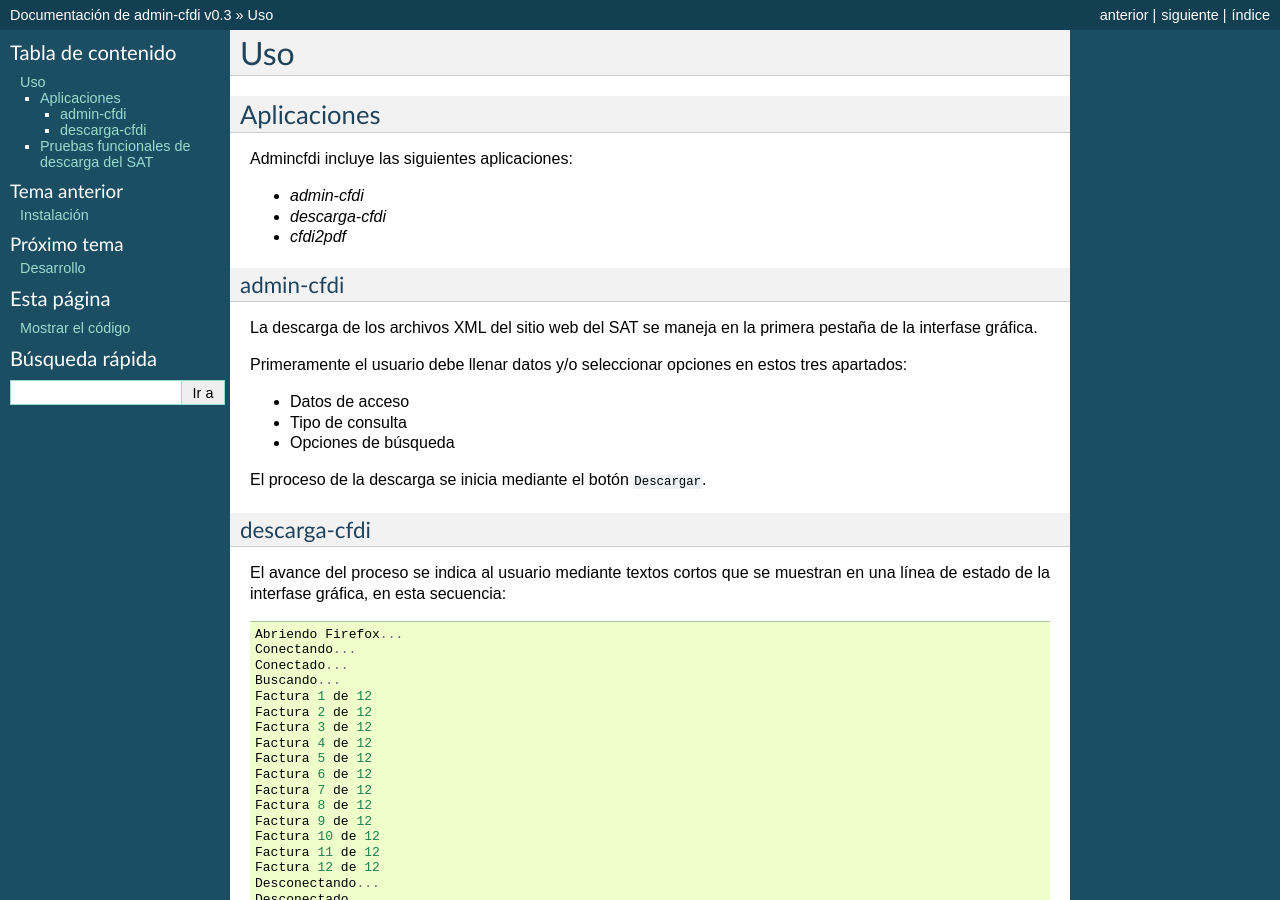
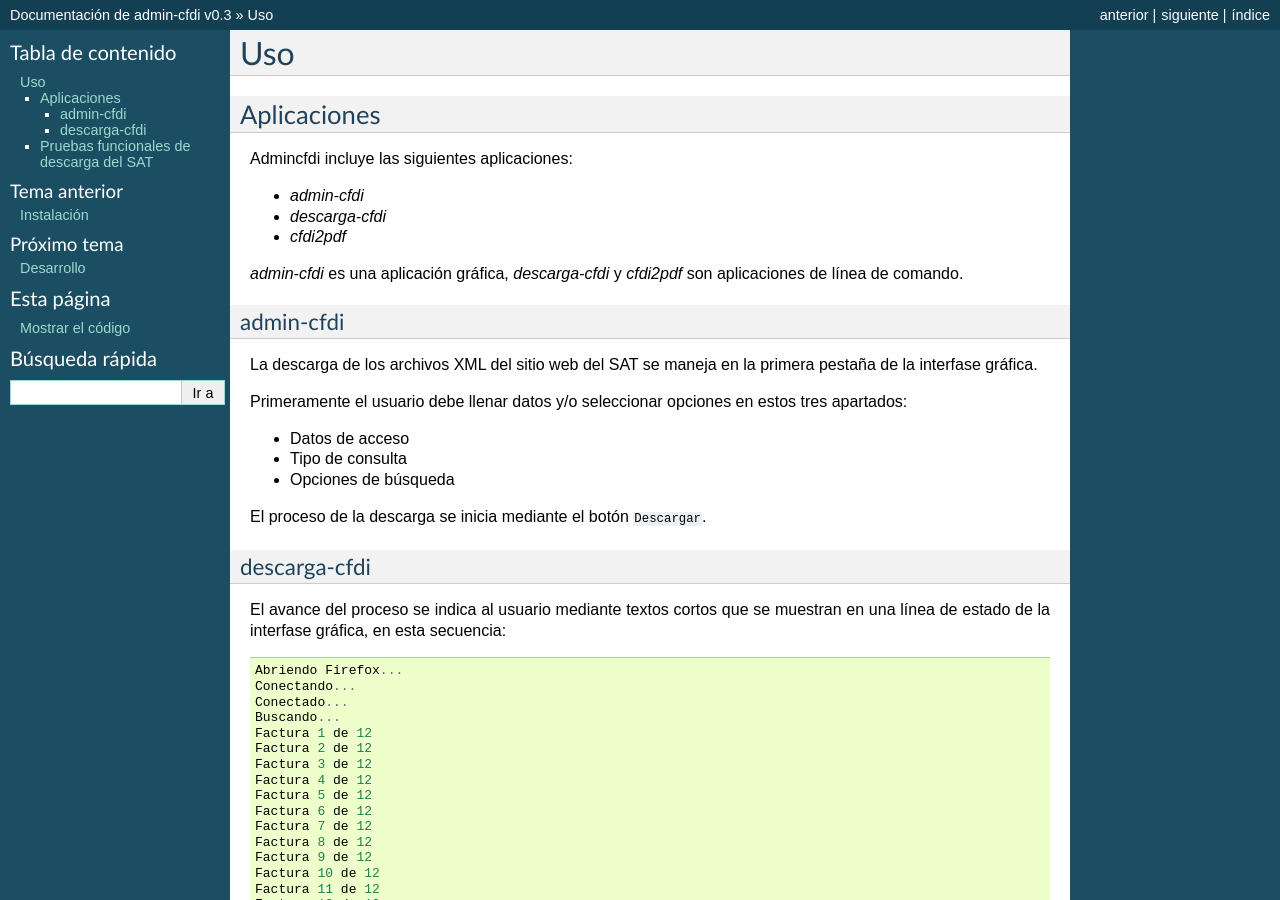
Before and after one commit to LinuxCabal/admin-cfdi, a Sphinx documentation site: the page built from docs/uso.rst, in a window 1280 px wide and 900 px high. Built offline with Sphinx 7.4.7, drawn with Linux system fonts in a browser that asks for light colours.

Commit message:
Agregar scripts para Windows #67
- admin-cfdi.pyw sin consola
- descarga-cfdi.cmd y cfdi2pdf.cmd en consola
- actualizar setup.py para que los instale
- actualizar documentación

```diff
--- a/docs/uso.rst
+++ b/docs/uso.rst
@@ -12,6 +12,8 @@ Admincfdi incluye las siguientes aplicaciones:
 
 - `cfdi2pdf`
 
+`admin-cfdi` es una aplicación gráfica, `descarga-cfdi`
+y `cfdi2pdf` son aplicaciones de línea de comando.
 
 admin-cfdi
 ==========
--- a/setup.py
+++ b/setup.py
@@ -14,6 +14,7 @@ setup(name='Admin-CFDI',
       packages=find_packages(),
       install_requires=['pypng', 'fpdf', 'pygubu', 'selenium', 'pyqrcode', 'requests'],
       package_data = {'': ['img/*.png', 'img/*.gif', 'ui/*', 'template/*']},
-      scripts=['admin-cfdi','descarga-cfdi', 'cfdi2pdf'])
+      scripts=['admin-cfdi','descarga-cfdi', 'cfdi2pdf',
+               'admin-cfdi.pyw', 'descarga-cfdi.cmd', 'cfdi2pdf.cmd'])
 
 # vim: ts=4 et sw=4
```
Also changed, not shown: 3 other files.
